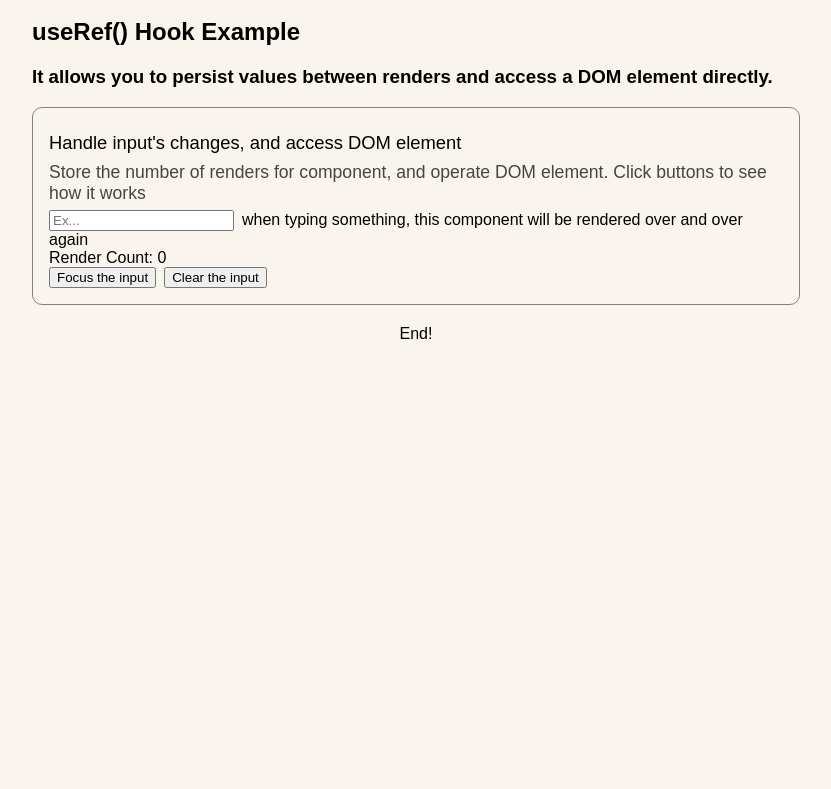
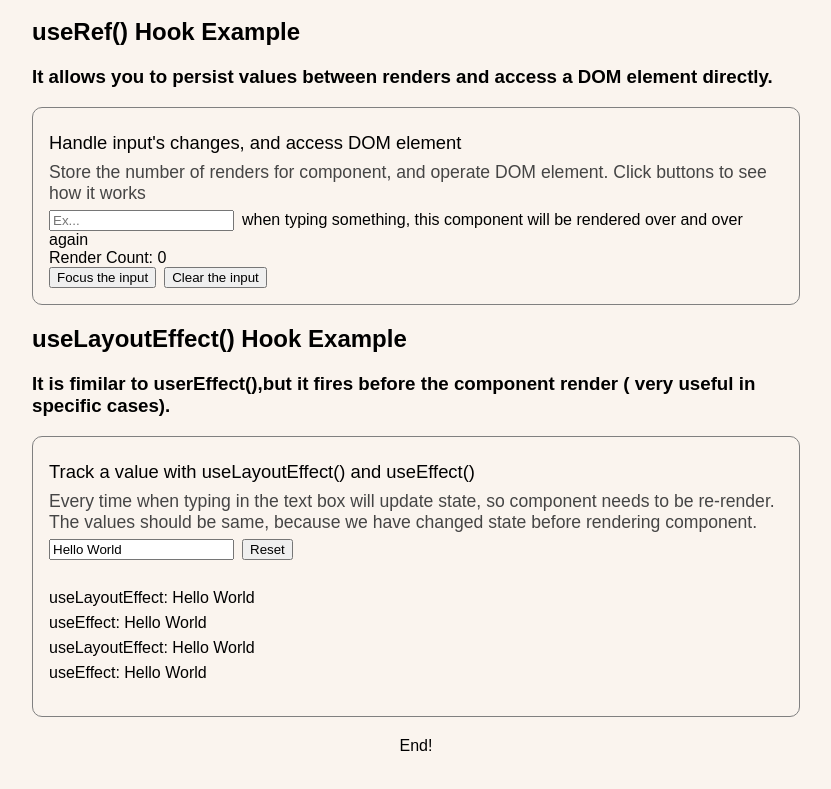
Before and after one commit to hwangblood/react-hooks-course, a React (Vite) app: page / in a window 1280 px wide. Shown: the part 1003-1792 px from the top of the page, without its empty margins (224-1055 px from the left). Before the commit the page ends 1416 px from the top, so only its background shows below. Built offline with nearby package versions, Linux system fonts and the light colour scheme; no server answers.

Commit message:
useLayoutEffect

```diff
--- /dev/null
+++ b/src/components/usecases/useLayoutEffect/LayoutEffectUsecase.jsx
@@ -0,0 +1,52 @@
+import { useState, useRef, useEffect, useLayoutEffect } from "react";
+import GutterRow from "../../GutterRow";
+
+const LayoutEffectUsecase = () => {
+  const hello = "Hello World";
+  const [value, setValue] = useState(hello);
+
+  const boxRef = useRef(null);
+
+  useLayoutEffect(() => {
+    boxRef.current.innerHTML =
+      boxRef.current.innerHTML + `<br>useLayoutEffect: ${value}`;
+  }, [value]);
+
+  useEffect(() => {
+    boxRef.current.innerHTML =
+      boxRef.current.innerHTML + `<br>useEffect: ${value}`;
+
+    boxRef.current.scrollTop = boxRef.current.scrollHeight;
+  }, [value]);
+
+  const handleInput = (e) => {
+    setValue(e.target.value);
+  };
+
+  const handleReset = () => {
+    setValue(hello);
+    boxRef.current.innerHTML = null;
+  };
+
+  return (
+    <>
+      <div>
+        <input type="text" value={value} onChange={handleInput} />
+
+        <GutterRow />
+        <button onClick={handleReset}>Reset</button>
+      </div>
+
+      <div
+        ref={boxRef}
+        style={{
+          overflow: "scroll",
+          height: "140px",
+          lineHeight: "25px",
+        }}
+      ></div>
+    </>
+  );
+};
+
+export default LayoutEffectUsecase;
--- a/src/data.js
+++ b/src/data.js
@@ -1,5 +1,6 @@
 import HookExampleUsecaseContentSpacer from "./components/HookExampleUsecaseContentSpacer";
 import EffectUsecase from "./components/usecases/useEffect/EffectUsecase";
+import LayoutEffectUsecase from "./components/usecases/useLayoutEffect/LayoutEffectUsecase";
 import ReducerUsecase from "./components/usecases/useReducer/ReducerUsecase";
 import RefUsecase from "./components/usecases/useRef/RefUsecase";
 import CounterUsecase from "./components/usecases/useState/CounterUsecase";
@@ -59,6 +60,15 @@ const useRefUsecases = [
     element: RefUsecase,
   },
 ];
+const useLayoutEffectUsecases = [
+  {
+    id: "layout-effect-usecase",
+    title: "Track a value with useLayoutEffect() and useEffect()",
+    description:
+      "Every time when typing in the text box will update state, so component needs to be re-render. The values should be same, because we have changed state before rendering component.",
+    element: LayoutEffectUsecase,
+  },
+];
 
 export default {
   // this property is required
@@ -98,5 +108,12 @@ export default {
         "It allows you to persist values between renders and access a DOM element directly.",
       usecases: useRefUsecases,
     },
+    {
+      id: "useLayoutEffect",
+      title: "useLayoutEffect() Hook Example",
+      description:
+        "It is fimilar to userEffect(),but it fires before the component render ( very useful in specific cases).",
+      usecases: useLayoutEffectUsecases,
+    },
   ],
 };
```
Also changed, not shown: 1 other file (tests, documents, lock files or other folders).
